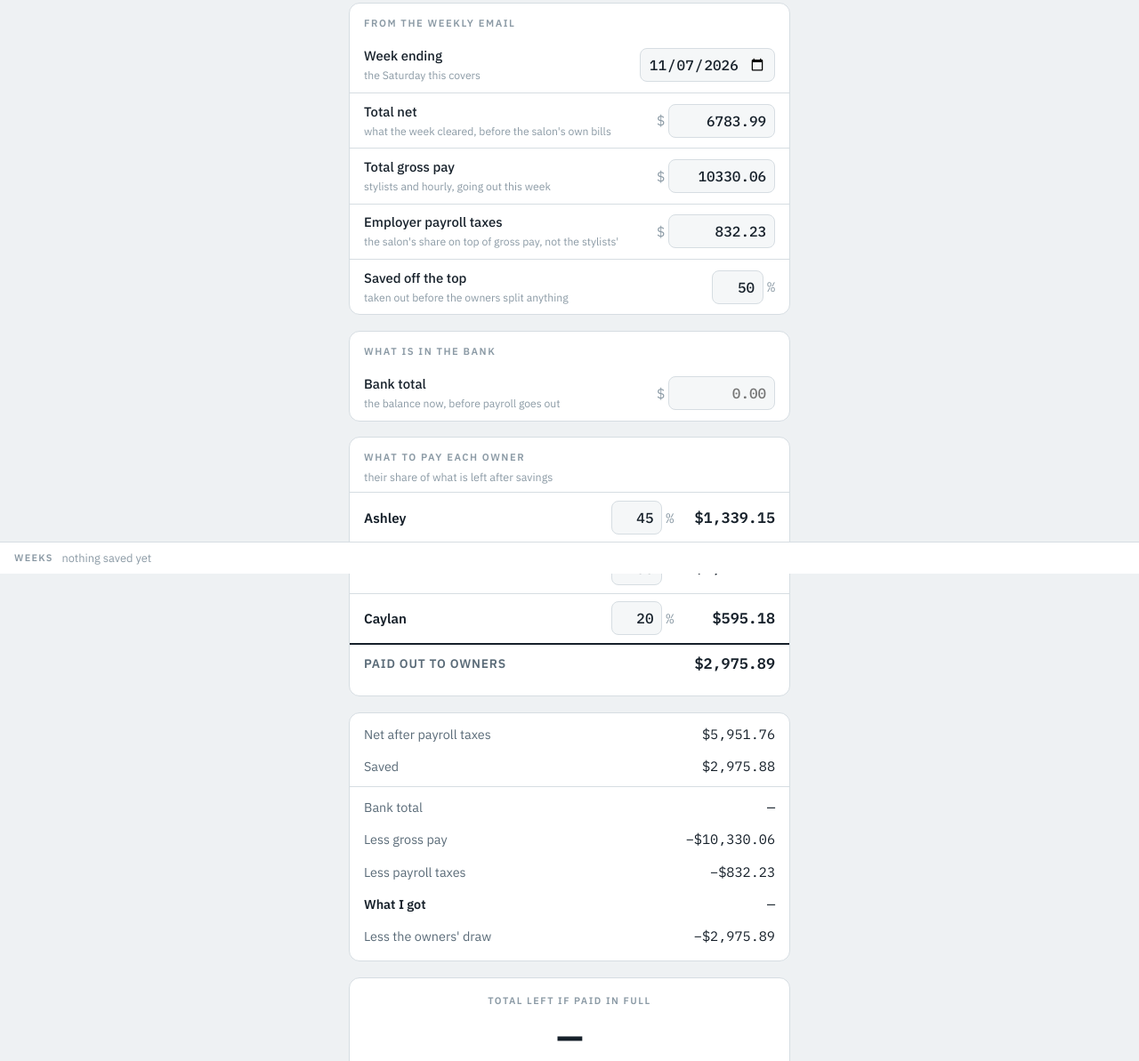
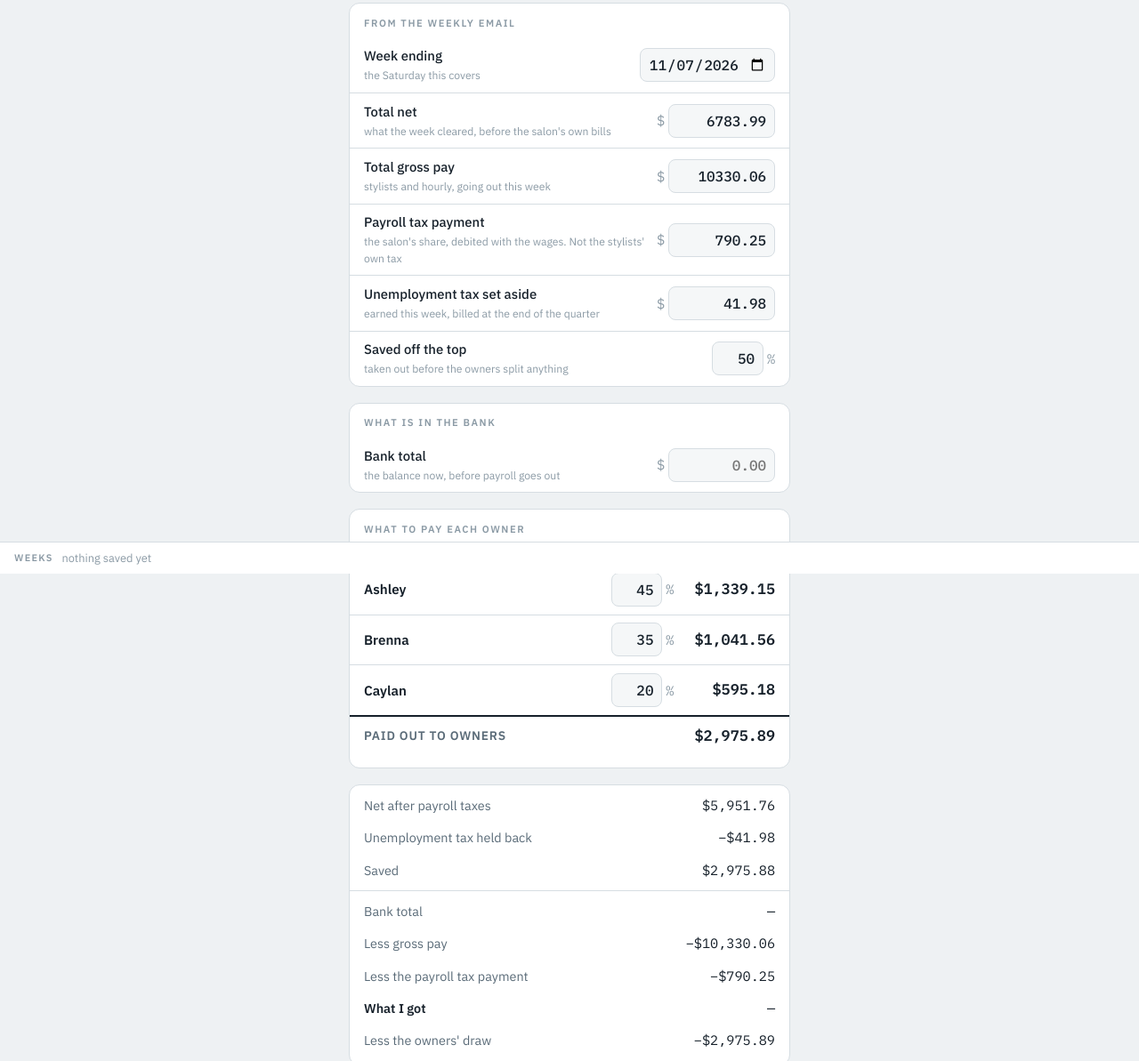
Before and after one commit to oakeemedia-spec/trio-cash-check, a plain HTML site: page index.html in a window 1280 px wide. Shown: the part 155-1348 px from the top of the page at 89% size. Drawn offline with Linux system fonts and the light colour scheme.

Commit message:
Weekly tax debit is FICA only; hold unemployment back for the quarter
Confirmed against TaxZone: gross $12,880.40, employer share $985.34,
which is 7.65% to the cent, with no unemployment tax in the weekly debit.

Co-Authored-By: Claude Opus 5 <noreply@anthropic.com>

```diff
--- a/index.html
+++ b/index.html
@@ -159,9 +159,14 @@ footer b{color:var(--ink-soft);font-weight:600}
         <input id="payroll" type="text" inputmode="decimal" autocomplete="off"></span>
     </div>
     <div class="field">
-      <label for="tax">Employer payroll taxes<span class="hint">the salon's share on top of gross pay, not the stylists'</span></label>
+      <label for="tax">Payroll tax payment<span class="hint">the salon's share, debited with the wages. Not the stylists' own tax</span></label>
       <span class="box"><span class="cur">$</span>
         <input id="tax" type="text" inputmode="decimal" autocomplete="off"></span>
+    </div>
+    <div class="field">
+      <label for="uitax">Unemployment tax set aside<span class="hint">earned this week, billed at the end of the quarter</span></label>
+      <span class="box"><span class="cur">$</span>
+        <input id="uitax" type="text" inputmode="decimal" autocomplete="off"></span>
     </div>
     <div class="field">
       <label for="saved">Saved off the top<span class="hint">taken out before the owners split anything</span></label>
@@ -195,10 +200,11 @@ footer b{color:var(--ink-soft);font-weight:600}
 
   <div class="panel sum">
     <div class="line"><span class="lab">Net after payroll taxes</span><span class="val" id="o-after">&mdash;</span></div>
+    <div class="line"><span class="lab">Unemployment tax held back</span><span class="val" id="o-ui">&mdash;</span></div>
     <div class="line"><span class="lab">Saved</span><span class="val" id="o-saved">&mdash;</span></div>
     <div class="line rule"><span class="lab">Bank total</span><span class="val" id="o-bank">&mdash;</span></div>
     <div class="line"><span class="lab">Less gross pay</span><span class="val" id="o-pay">&mdash;</span></div>
-    <div class="line"><span class="lab">Less payroll taxes</span><span class="val" id="o-tax">&mdash;</span></div>
+    <div class="line"><span class="lab">Less the payroll tax payment</span><span class="val" id="o-tax">&mdash;</span></div>
     <div class="line"><span class="lab"><b>What I got</b></span><span class="val" id="o-got">&mdash;</span></div>
     <div class="line"><span class="lab">Less the owners' draw</span><span class="val" id="o-less">&mdash;</span></div>
   </div>
@@ -219,8 +225,9 @@ footer b{color:var(--ink-soft);font-weight:600}
   <footer>
     Caylan's pay for her own chair work is inside the gross pay figure, not her owner
     draw, so what she is handed is the draw above plus her stylist pay.<br>
-    Total net is before the salon's own payroll taxes. Those come out before anything
-    is split, because they leave the bank with the wages.<br>
+    Total net is before the salon's own payroll taxes. The tax payment leaves the bank
+    with the wages. The unemployment tax is billed at the end of the quarter, so it stays
+    in the account, but it is already owed and is not the owners' to split.<br>
     The page opens on the newest week on its own. Put the bank total in, press
     <b>Save this week</b>, and it becomes a tab along the bottom.<br>
     Saved weeks are kept in this browser only. They are not shared with anyone else and
@@ -236,12 +243,12 @@ footer b{color:var(--ink-soft);font-weight:600}
   /* The Sunday job rewrites the next line every week and pushes it up, so the
      page is already showing last week before anyone types anything. Leave the
      markers alone - that is how the script finds the line. */
-  /*LATEST*/ var LATEST = { weekend: "2026-11-07", net: "6783.99", payroll: "10330.06", tax: "832.23" }; /*ENDLATEST*/
+  /*LATEST*/ var LATEST = { weekend: "2026-11-07", net: "6783.99", payroll: "10330.06", tax: "790.25", uitax: "41.98" }; /*ENDLATEST*/
 
   var STORE = "trio-weeks";
-  var FIELDS = ["weekend","net","payroll","tax","saved","bank","p-ashley","p-brenna","p-caylan"];
+  var FIELDS = ["weekend","net","payroll","tax","uitax","saved","bank","p-ashley","p-brenna","p-caylan"];
   var el = {};
-  FIELDS.concat(["d-ashley","d-brenna","d-caylan","d-total","pct-warn","o-after","o-saved","o-bank","o-tax",
+  FIELDS.concat(["d-ashley","d-brenna","d-caylan","d-total","pct-warn","o-after","o-ui","o-saved","o-bank","o-tax",
                  "o-pay","o-got","o-less","o-left","o-note","tabs","msg","stamp"])
         .forEach(function (k) { el[k] = document.getElementById(k); });
 
@@ -315,8 +322,11 @@ footer b{color:var(--ink-soft);font-weight:600}
     // The salon's own payroll taxes leave the bank with the wages, so they are
     // not the owners' money to split. Treated as zero only when the box is
     // empty, which is a week the email had no figure for.
-    var tax = num(el.tax) || 0;
-    var net = gross === null ? null : gross - tax;
+    // What the payroll company debits this week. The unemployment tax is billed
+    // quarterly, so it stays in the account, but it is already owed and so is
+    // never part of what the owners divide.
+    var tax = num(el.tax) || 0, ui = num(el.uitax) || 0;
+    var net = gross === null ? null : gross - tax - ui;
     var savedPct = num(el.saved); if (savedPct === null) savedPct = 0;
     savedPct = Math.min(100, Math.max(0, savedPct)) / 100;
 
@@ -327,6 +337,7 @@ footer b{color:var(--ink-soft);font-weight:600}
       ? "" : "The owner shares add up to " + shareSum + "%, not 100%.";
 
     el["o-tax"].textContent = cash(-tax);
+    el["o-ui"].textContent = cash(-ui);
     if (net === null) {
       ["d-ashley","d-brenna","d-caylan","d-total","o-saved","o-after"].forEach(function (k) { dash(el[k]); });
     } else {
@@ -398,12 +409,12 @@ footer b{color:var(--ink-soft);font-weight:600}
   document.getElementById("csv").addEventListener("click", function () {
     var all = readAll(), weeks = Object.keys(all).sort();
     if (!weeks.length) { say("Nothing saved yet."); return; }
-    var head = ["Week ending","Total net","Gross pay","Payroll taxes","Saved %","Bank total",
+    var head = ["Week ending","Total net","Gross pay","Payroll tax payment","Unemployment set aside","Saved %","Bank total",
                 "Ashley %","Brenna %","Caylan %"];
     var rows = [head.join(",")];
     weeks.forEach(function (w) {
       var r = all[w];
-      rows.push([w, r.net, r.payroll, r.tax, r.saved, r.bank,
+      rows.push([w, r.net, r.payroll, r.tax, r.uitax, r.saved, r.bank,
                  r["p-ashley"], r["p-brenna"], r["p-caylan"]]
                 .map(function (v) { return '"' + String(v === undefined ? "" : v) + '"'; }).join(","));
     });
@@ -432,6 +443,7 @@ footer b{color:var(--ink-soft);font-weight:600}
     el.net.value = LATEST.net;
     el.payroll.value = LATEST.payroll;
     el.tax.value = LATEST.tax || "";
+    el.uitax.value = LATEST.uitax || "";
     el.bank.value = "";
   } else if (!newest) {
     el.weekend.value = lastSaturday();
```
